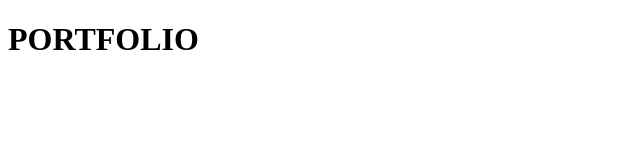
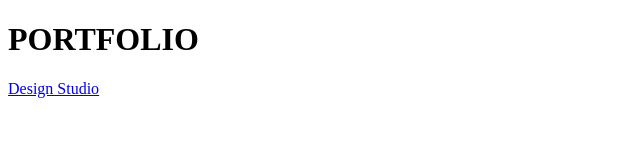
Before and after one commit to Anosh-Raza/anosh-portfolio, a plain HTML site: page index.html in a window 1280 px wide. Shown: the whole page, without its empty margins (0-640 px from the left). Drawn offline with Linux system fonts and the light colour scheme.

Commit message:
Deisgn Studio

```diff
--- a/index.html
+++ b/index.html
@@ -7,5 +7,6 @@
 </head>
 <body>
     <h1>PORTFOLIO</h1>
+    <a href="https://www.designstudioonline.com/">Design Studio</a>
 </body>
 </html>
```
